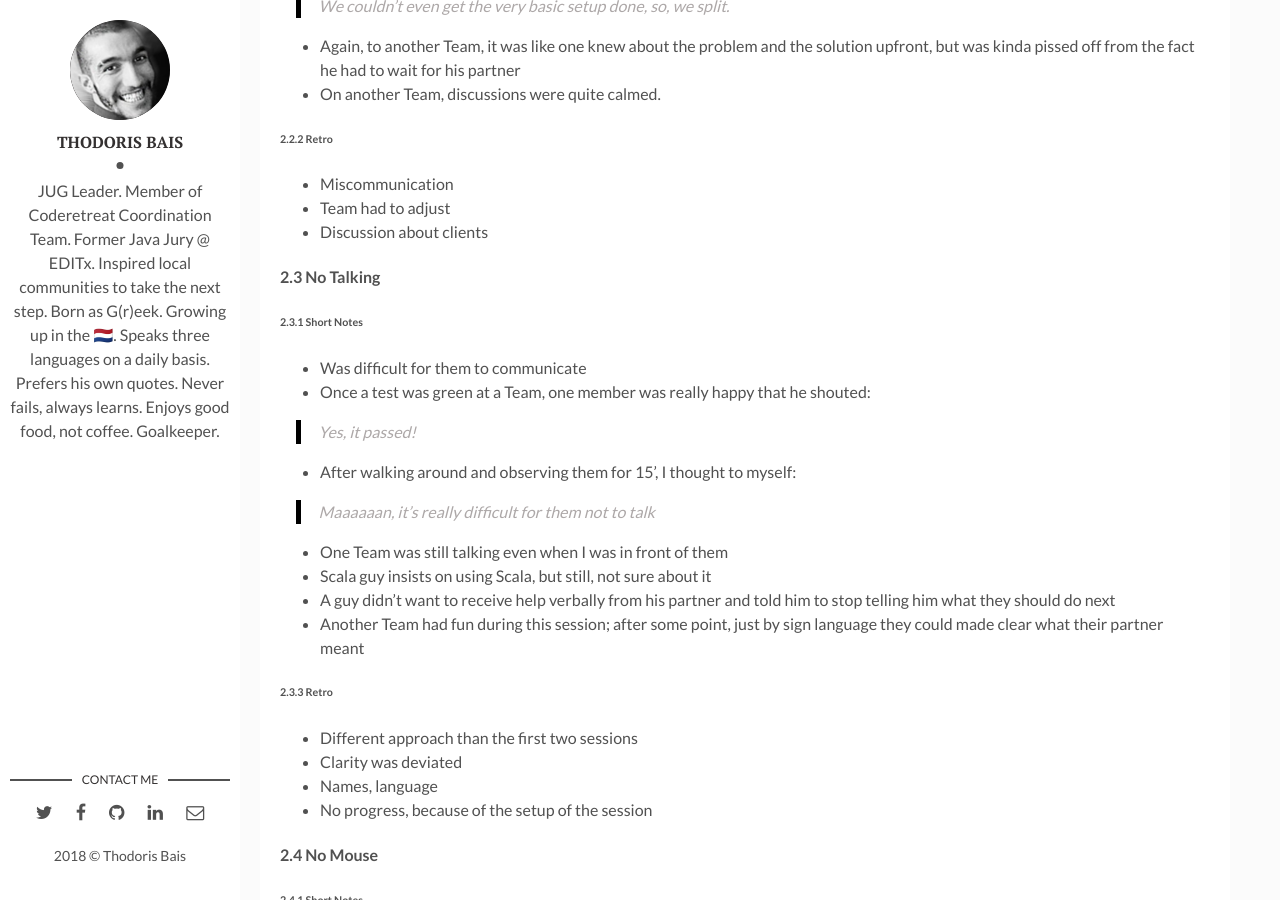
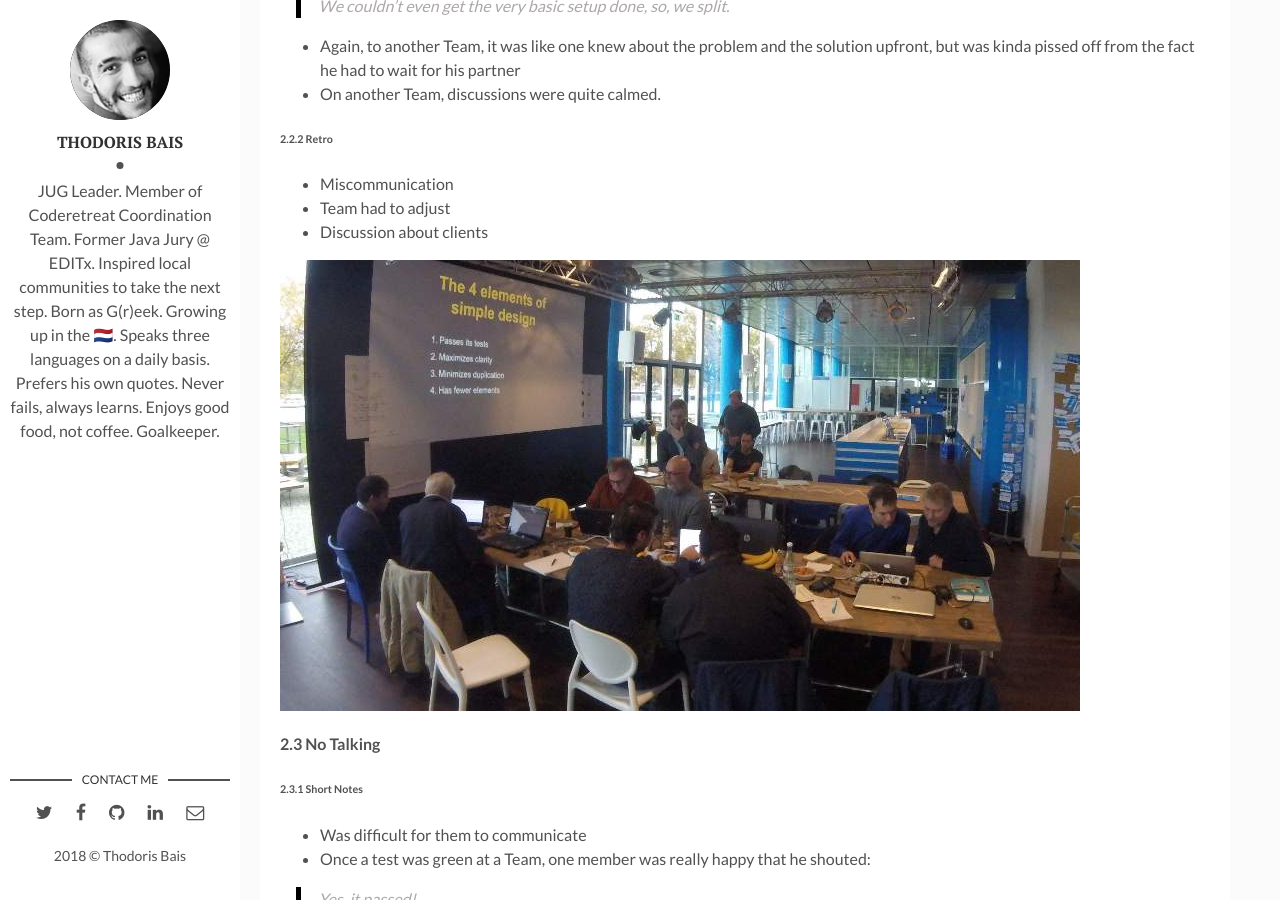
Before and after one commit to toubou91/flexible-jekyll, a Jekyll site: the page built from _posts/2018-03-04-my-first-time-as-a-coderetreat-facilitator.markdown, in a window 1280 px wide and 900 px high, scrolled down 1893 px. Built offline with Jekyll 4.4.1, drawn with Linux system fonts in a browser that asks for light colours; comment, search, counter and statistics services are not loaded.

Commit message:
Added photo for gdcr17 utrecht

```diff
--- a/_posts/2018-03-04-my-first-time-as-a-coderetreat-facilitator.markdown
+++ b/_posts/2018-03-04-my-first-time-as-a-coderetreat-facilitator.markdown
@@ -52,6 +52,8 @@ In such questions you have to explain that not all the participants know what a
 - Miscommunication
 - Team had to adjust
 - Discussion about clients
+
+![first]({{site.baseurl}}/assets/img/2017/gdcr17-utrecht.jpeg)
 
 #### 2.3 No Talking
 
```
Also changed, not shown: assets/img/2017/gdcr17-utrecht.jpeg (added).
